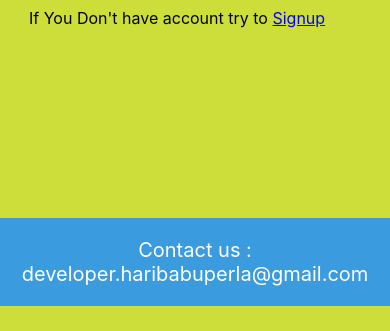
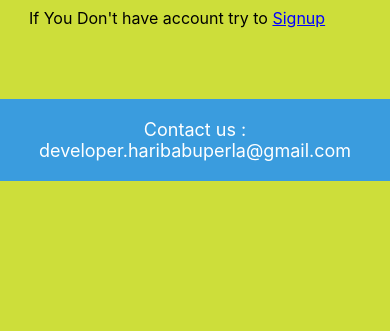
Before and after one commit to HariDeveloper1999/recharge-native, a React Native app: screen /Login in a window 390 px wide. Shown: the part 510-841 px from the top of the page. Built offline with nearby package versions, Linux system fonts and the light colour scheme.

Commit message:
implimenting responsive height and width

```diff
--- a/components/Input.js
+++ b/components/Input.js
@@ -1,6 +1,8 @@
-import { TextInput,StyleSheet,View ,Pressable} from "react-native"
+import { TextInput,StyleSheet,View ,Pressable,Dimensions} from "react-native"
 import {Ionicons} from "@expo/vector-icons"
 import { useState } from "react"
+const { width, height } = Dimensions.get('window');
+
 export default function Input(props){
     const{changeHandler,value,type,placeholder,keyboardType,isSecure,iconHandler,styleInput}=props
 
@@ -9,21 +11,21 @@ export default function Input(props){
         <TextInput
           type={type}
           value={value}
-          onChangeText={(event)=>changeHandler(event,placeholder)}
+          onChangeText={(event)=> changeHandler(event,placeholder)}
           placeholder={placeholder}
           style={styleInput? styleInput:styles.inputClass}
-          keyboardType={keyboardType ? keyboardType:"default" }
+          keyboardType={keyboardType ? keyboardType:"default"}
           secureTextEntry={isSecure}
 
         />
-        <>
+        <View style={{position:'relative'}}>
           {
             type == "password" &&
-            <Pressable style={{position:'relative'}}  onPress={iconHandler}>
+            <Pressable   onPress={iconHandler}>
             <Ionicons style={styles.absStyle} name={isSecure ? "eye-off-outline" :"eye-outline"} size={30} />
             </Pressable>
           }
-        </>
+        </View>
         </>
 
 
@@ -43,8 +45,8 @@ const styles=StyleSheet.create({
   },
   absStyle:{
     position:'absolute',
-    top:-40,
-    left:330,
+     top:-40,
+    left:width/1.3,
 
 
   }
--- a/screens/Login.js
+++ b/screens/Login.js
@@ -1,7 +1,9 @@
-import { Text,View,StyleSheet } from "react-native";
+import { Text,View,StyleSheet,Dimensions} from "react-native";
 import Home from "../components/home";
+const {height} = Dimensions.get('window')
 
 function Login() {
+  console.log("123",height/27)
   return(
     <>
   <View>
@@ -18,17 +20,17 @@ export default Login;
 const styles=StyleSheet.create({
 
   customerContainer:{
-      position:'relative',
+     marginTop:height/27
   } ,
   customerText:{
-      position:'absolute',
-      top:150,
+
+
       backgroundColor:'#3a9cde',
       color:'white',
       width:"100%" ,
       paddingVertical:20,
       textAlign:"center",
-      fontSize:20
+      fontSize:18
 
   },
 
```
